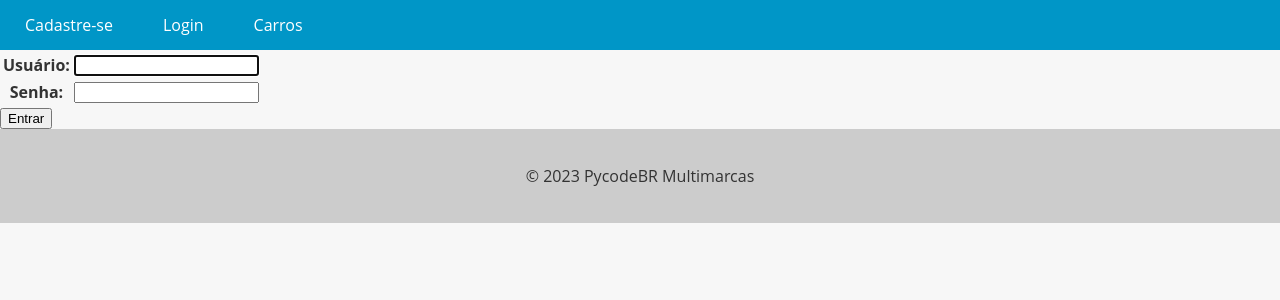
After one commit to JorgeEberhard/curso-django, a Django app: page /login/ in a window 1280 px wide. The commit adds this page. Shown: the top 300 px of the page. Run offline with Django 5.2, Linux system fonts and the light colour scheme.

Commit message:
Finalizado aula de Autenticação

```diff
--- /dev/null
+++ b/accounts/templates/login.html
@@ -0,0 +1,12 @@
+{% extends "base.html" %}
+
+{% block content %}
+    <form method="POST">
+        {% csrf_token %}
+        <table>
+            {{ login_form.as_table }}
+        </table>
+
+        <input type="submit" value="Entrar">
+    </form>
+{% endblock %}
--- a/accounts/views.py
+++ b/accounts/views.py
@@ -1,12 +1,31 @@
 from django.shortcuts import render, redirect
-from django.contrib.auth.forms import UserCreationForm
+from django.contrib.auth.forms import UserCreationForm, AuthenticationForm
+from django.contrib.auth import authenticate, login, logout
 
 def register_view(request):
     if request.method == "POST":
         user_form = UserCreationForm(request.POST)
         if user_form.is_valid():
             user_form.save()
-            return redirect('cars_list')
+            return redirect('login')
     else:
         user_form = UserCreationForm();
     return render(request, 'register.html', {'user_form': user_form})
+
+def login_view(request):
+    if request.method == "POST":
+        username = request.POST["username"]
+        password = request.POST["password"]
+        user = authenticate(request, username=username, password=password)
+        if user is not None:
+            login(request, user)
+            return redirect('cars_list')
+        else:
+            login_form = AuthenticationForm()
+    else:
+        login_form = AuthenticationForm()
+    return render(request, 'login.html', {'login_form': login_form})
+
+def logout_view(request):
+    logout(request)
+    return redirect('cars_list')
--- a/app/templates/base.html
+++ b/app/templates/base.html
@@ -72,8 +72,19 @@
   <header>
     <nav>
       <ul>
+        {% if user.is_authenticated %}
+          <li>Olá, {{ user.username }}</li>
+          <li><a href="{% url 'new_car' %}">Cadastrar Carro</a></li>
+        {% endif %}
+        {% if not user.is_authenticated %}
+          <li><a href="{% url 'register' %}">Cadastre-se</a></li>
+          <li><a href="{% url 'login' %}">Login</a></li>
+        {% endif %}
         <li><a href="{% url 'cars_list' %}">Carros</a></li>
-        <li><a href="{% url 'new_car' %}">Cadastrar Carro</a></li>
+
+        {% if user.is_authenticated %}
+          <li><a href="{% url 'logout' %}">Sair</a></li>
+        {% endif %}
       </ul>
     </nav>
   </header>
--- a/app/urls.py
+++ b/app/urls.py
@@ -3,11 +3,13 @@ from django.urls import path
 from django.conf import settings
 from django.conf.urls.static import static
 from cars.views import cars_view, new_car_view
-from accounts.views import register_view
+from accounts.views import register_view, login_view, logout_view
 
 urlpatterns = [
     path('admin/', admin.site.urls),
     path('cars/', cars_view, name="cars_list"),
     path('new_car/', new_car_view, name="new_car"),
     path('register/', register_view, name='register'),
+    path('login/', login_view, name="login"),
+    path('logout/', logout_view, name='logout'),
 ] + static(settings.MEDIA_URL, document_root=settings.MEDIA_ROOT)
```
Also changed, not shown: db.sqlite3.
